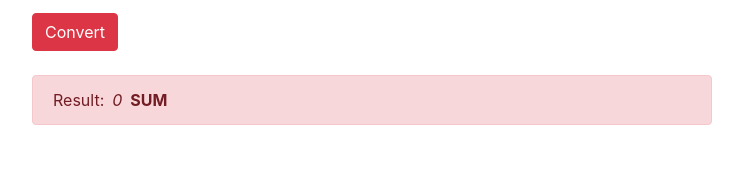
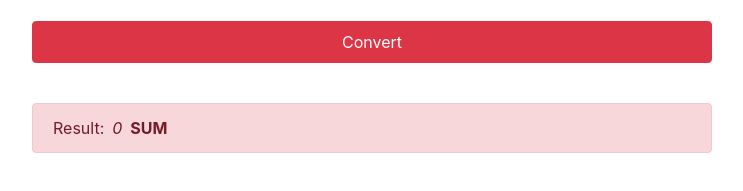
Before and after one commit to ilhomjon55/money-exshange-moneygram, a plain HTML site: page index.html in a window 1280 px wide. Shown: the part 209-400 px from the top of the page, without its empty margins (253-996 px from the left). Drawn offline with Linux system fonts and the light colour scheme.

Commit message:
Make coverter button bigger

```diff
--- a/index.html
+++ b/index.html
@@ -19,7 +19,7 @@
     </header>
     <main>
       <form class="form-exchange col-8 mx-auto row" action="https://echo.htmlacademy.ru/" method="GET">
-        <div class="form-group row col-12">
+        <div class="form-group row col-12 mb-4">
           <label class="d-block w-100 " for="user_money">Your money:</label>
           <input class="user-money form-control col-md-9" type="text" step="any" id="user_money" name="user_money"
             placeholder="Enter money" min="0" aria-label="Enter money" required>
@@ -31,7 +31,9 @@
             <option value="1540.64">CNY</option>
           </select>
         </div>
-        <button class="form__btn btn btn-danger mb-4" type="submit">Convert</button>
+        <div class="form-group col-12 row">
+          <button class="form__btn btn btn-danger mb-4 col-12  py-2" type="submit">Convert</button>
+        </div>
         <div class="form-group col-12 row">
           <div class="alert alert-danger col-12 d-flex">
             <span class="mr-2">Result:</span>
```
